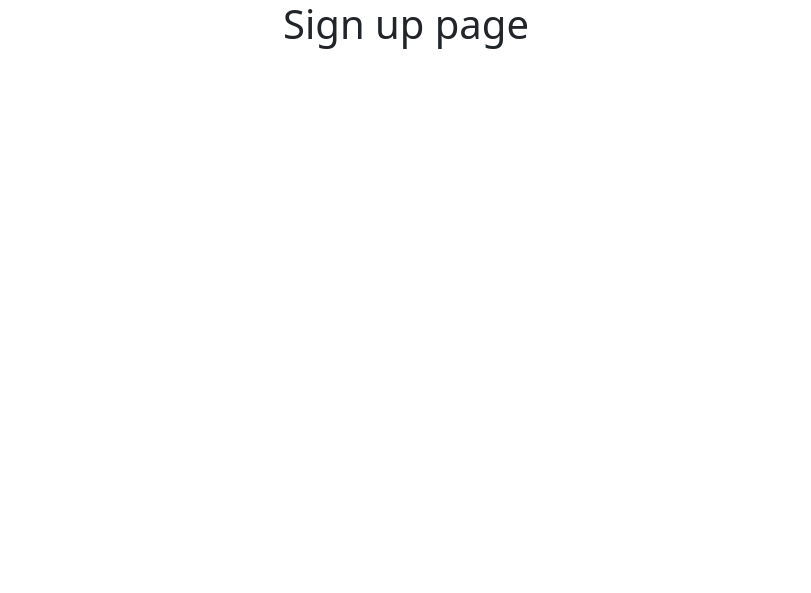
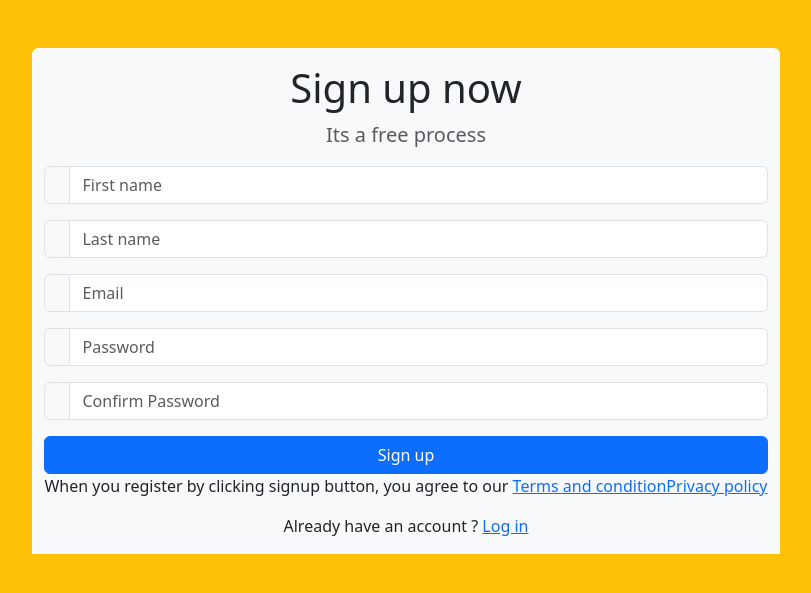
Before and after one commit to AwesomeNatchos/To-Do-App, a PHP site: page /signUp.php in a window 1280 px wide. Shown: the top 593 px of the page, without its empty margins (234-1045 px from the left). Run offline with PHP 8.4, Linux system fonts and the light colour scheme.

Commit message:
Sign up form done

```diff
--- a/includes/head.php
+++ b/includes/head.php
@@ -9,7 +9,7 @@
     <link href="https://cdn.jsdelivr.net/npm/bootstrap@5.3.0-alpha1/dist/css/bootstrap.min.css" rel="stylesheet" integrity="sha384-GLhlTQ8iRABdZLl6O3oVMWSktQOp6b7In1Zl3/Jr59b6EGGoI1aFkw7cmDA6j6gD" crossorigin="anonymous">
 
     <!-- LOCAL STYLESHEET --->
-    <link rel="stylesheet" href="styles/mainStyles.css">
+    <link rel="stylesheet" href="styles\mainStyles.css">
 
     <title>Document</title>
 </head>
--- a/signUp.php
+++ b/signUp.php
@@ -3,15 +3,52 @@
 <?php include 'includes/head.php'; ?>
 
 
-<body>
+
 <!-- NAV BAR   -->
 <?php include 'includes/nav.php'; ?>
 
-    <h1>Sign up page</h1>
+<body class="bg-warning">
+<div class="container-lg  ">
+    <div class="row mt-5   ">
+        <div class="col-lg-4 w-100 bg-light rounded-top  ">
+            <h1 class="text-center pt-3 ">Sign up now</h1>
+            <p class="text-center text-muted lead">Its a free process</p>
+            <form action="#">
+                <div class="input-group mb-3">
+                    <span class="input-group-text"><i class="fa fa-user"></i></span>
+                    <input type="text" class="form-control" placeholder="First name" />
+                </div>
+                <div class="input-group mb-3">
+                    <span class="input-group-text"><i class="fa fa-user"></i></span>
+                    <input type="text" class="form-control" placeholder="Last name" />
+                    </div>
+                    <div class="input-group mb-3">
+                    <span class="input-group-text"><i class="fa fa-envelope"></i></span>
+                    <input type="text" class="form-control" placeholder="Email" />
+                    </div>
+                    <div class="input-group mb-3">
+                    <span class="input-group-text"><i class="fa fa-lock"></i></span>
+                    <input type="text" class="form-control" placeholder="Password" />
+                    </div>
+                    <div class="input-group mb-3">
+                    <span class="input-group-text"><i class="fa fa-lock"></i></span>
+                    <input type="text" class="form-control" placeholder="Confirm Password" />
+                    </div>
+                    <div class="d-grid text-center">
+                    <button type="button" class="btn btn-primary">Sign up</button>
+                    <p>When you register by clicking signup button, you agree to our <a href="">Terms and condition</a><a href="">Privacy policy</a></p>
+                    <p>Already have an account ? <a href="logIn.php">Log in</a>
+                    </p>
+                </div>
+
+            </form>
+        </div>
+</div>
 
 
 
 <script src="https://cdn.jsdelivr.net/npm/bootstrap@5.3.0-alpha1/dist/js/bootstrap.bundle.min.js" integrity="sha384-w76AqPfDkMBDXo30jS1Sgez6pr3x5MlQ1ZAGC+nuZB+EYdgRZgiwxhTBTkF7CXvN" crossorigin="anonymous"></script>
+
 </body>
 <!-- FOOTER -->
 <?php include 'includes/footer.php' ?>
```
Also changed, not shown: styles/mainStyles.css (line endings or trailing spaces).
